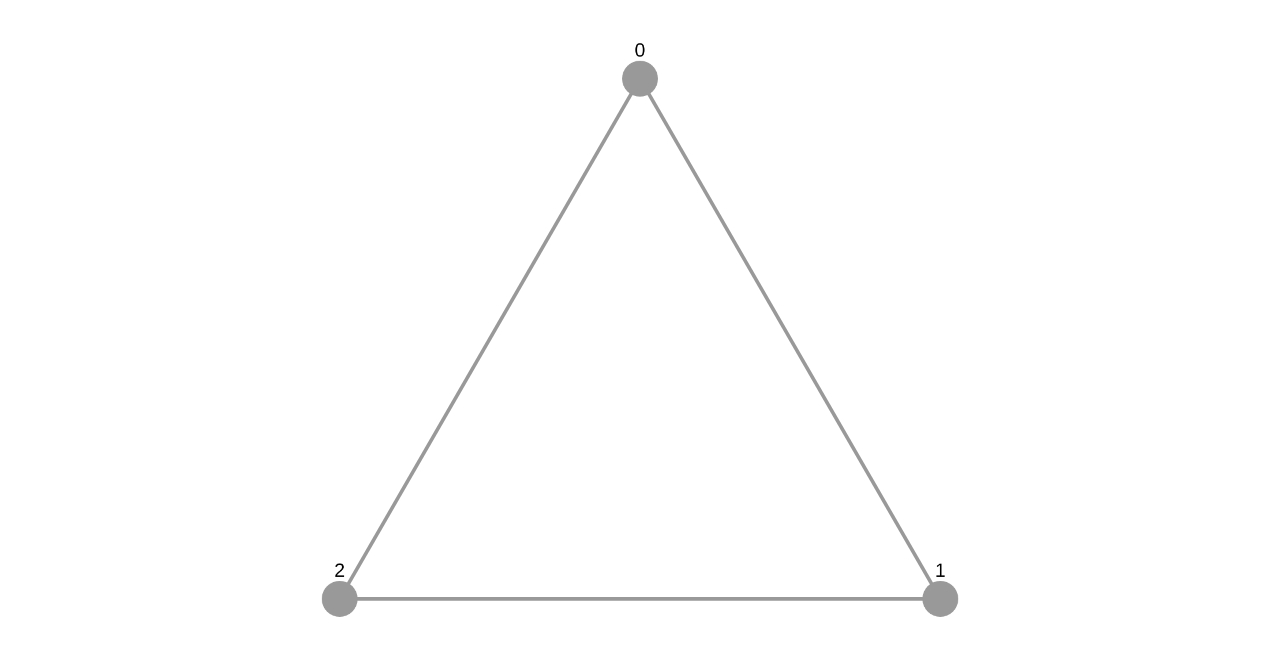
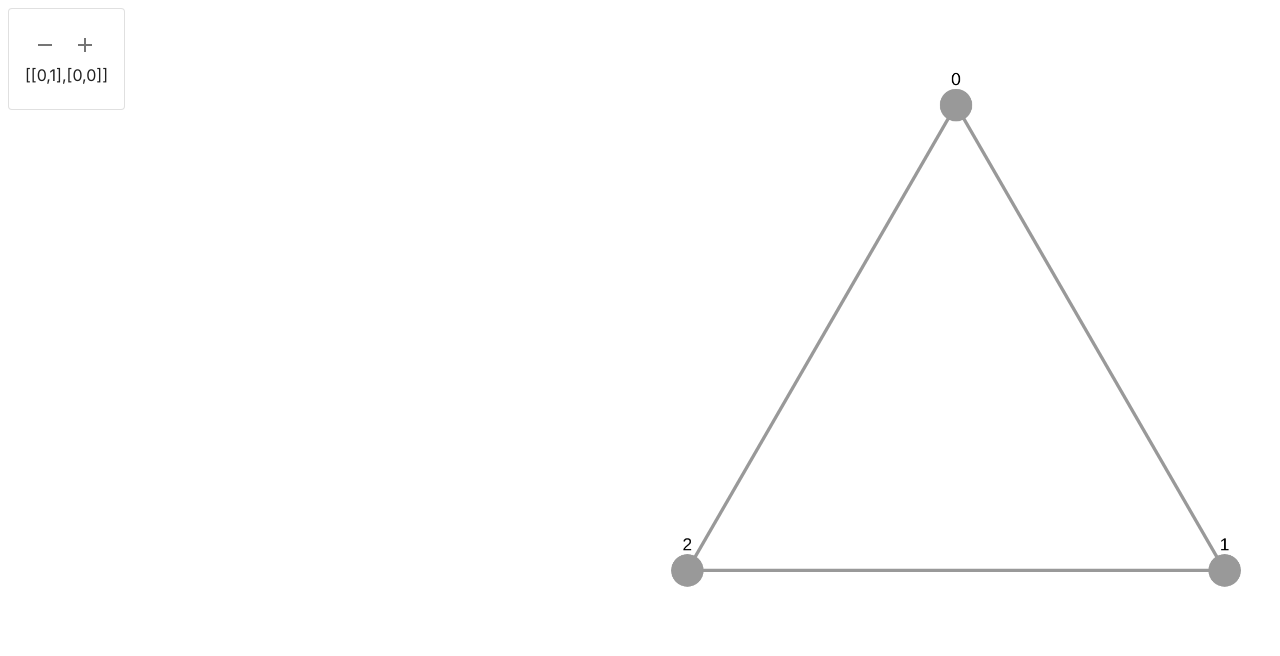
Before and after one commit to hometue/GNN-Visualiser, a Next.js app in the folder gnn-visualiser/: page / in a window 1280 px wide. Shown: the top 656 px of the page. Built offline with nearby package versions, Linux system fonts and the light colour scheme.

Commit message:
Updating main layout

```diff
--- a/gnn-visualiser/app/page.tsx
+++ b/gnn-visualiser/app/page.tsx
@@ -2,9 +2,13 @@
 
 import Image from "next/image";
 import GraphView from "./graph/graphView";
+import AdjGraphView from "./graph/adjGraphView";
 
 export default function Test() {
   return (
-    <GraphView />
+    <div style={{display: "flex"}}>
+      <div style={{flex: 1}}><AdjGraphView /></div>
+      <div style={{flex: 1}}><GraphView /></div>
+    </div>
   )
 }
```
